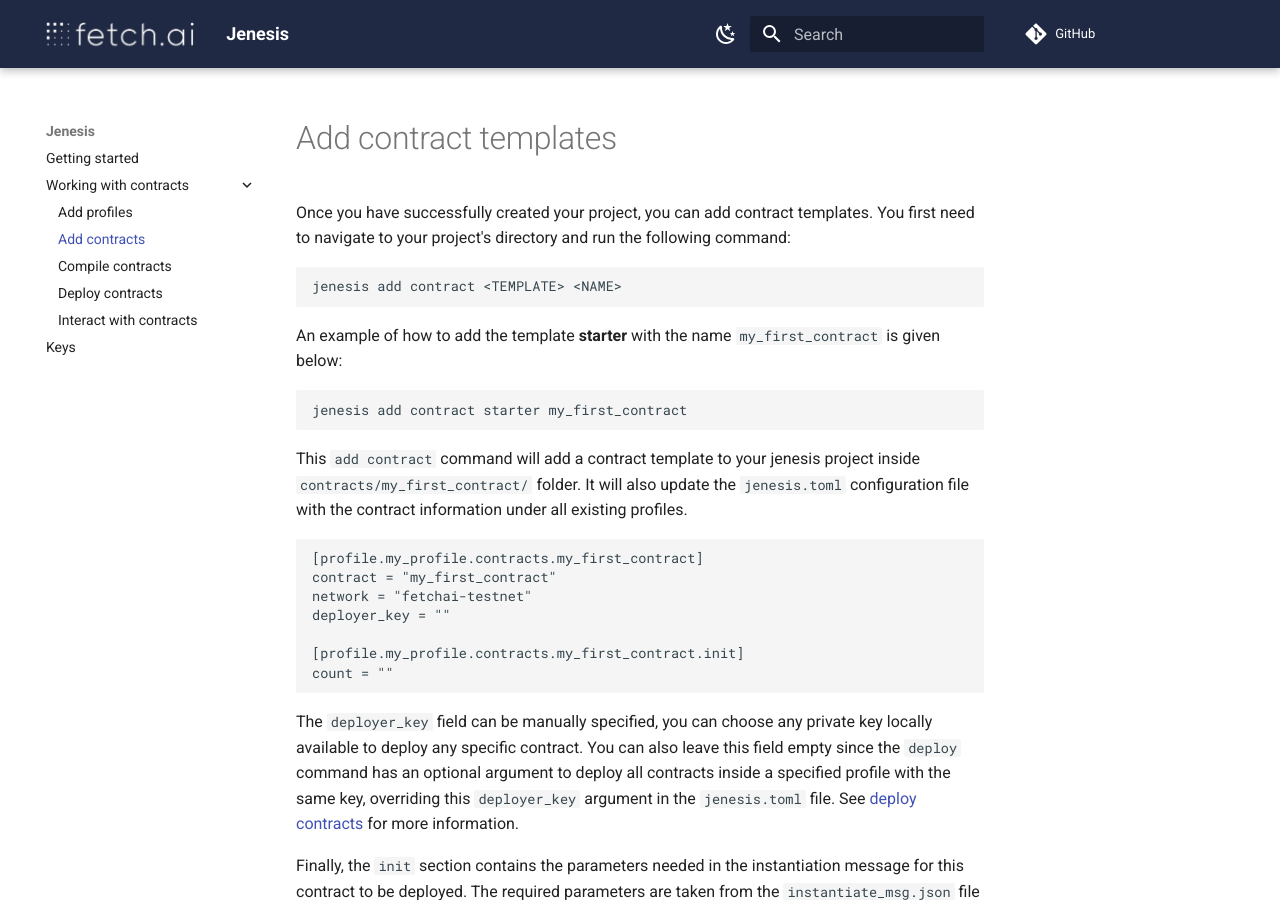
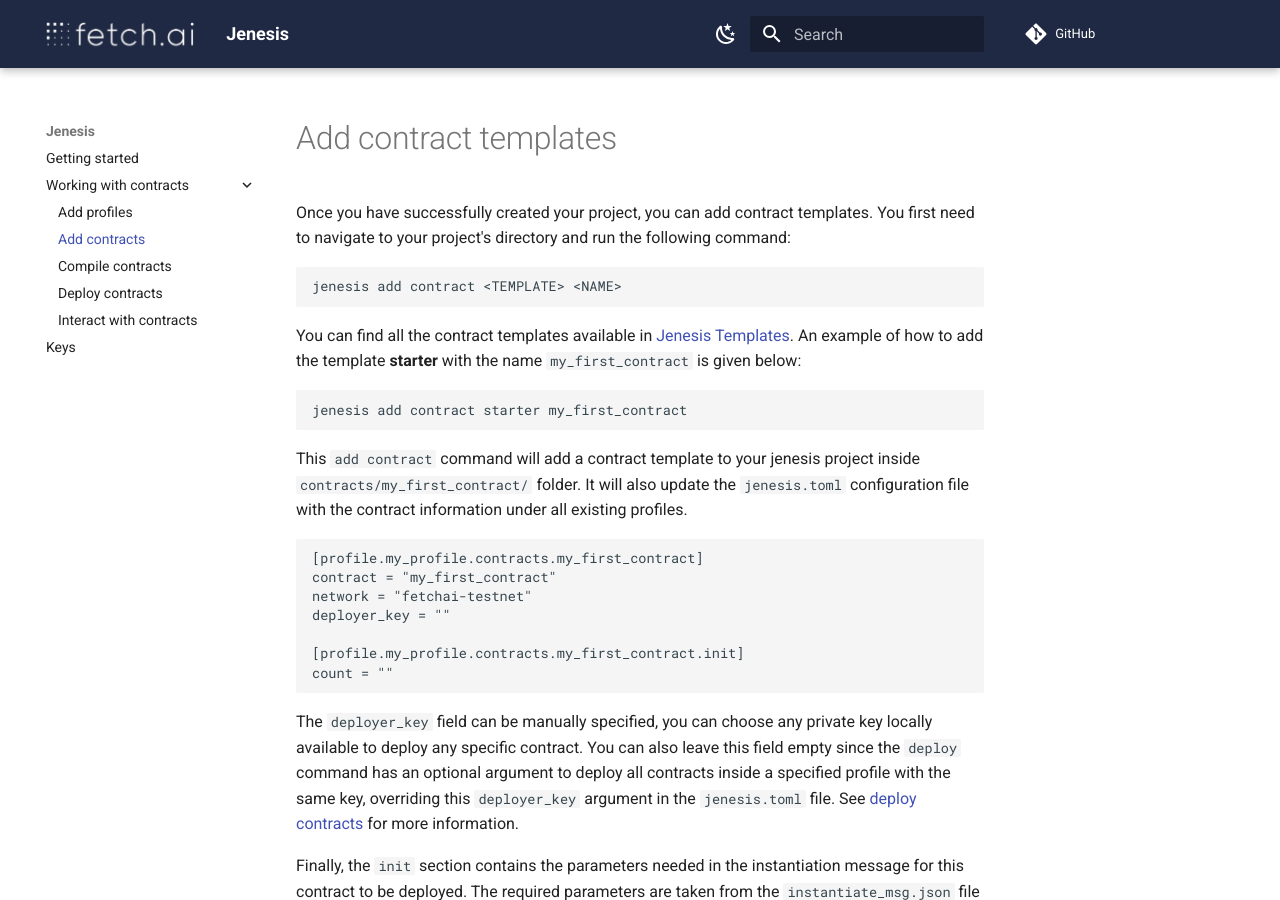
Before and after one commit to fetchai/jenesis, an MkDocs documentation site: the page built from docs/add-contracts.md, in a window 1280 px wide and 900 px high. Built offline with MkDocs 1.6.1 and Material for MkDocs 9.7.7, drawn with Linux system fonts in a browser that asks for light colours; comment, search, counter and statistics services are not loaded.

Commit message:
docs: added contract templates link

````diff
--- a/docs/add-contracts.md
+++ b/docs/add-contracts.md
@@ -4,7 +4,7 @@
 ```
 jenesis add contract <TEMPLATE> <NAME>
 ```
-
+You can find all the contract templates available in [Jenesis Templates](https://github.com/fetchai/jenesis-templates).
 An example of how to add the template **starter** with the name `my_first_contract` is given below:
 
 ```
````
Also changed, not shown: docs/use-contracts.md (+3 -0 lines).
